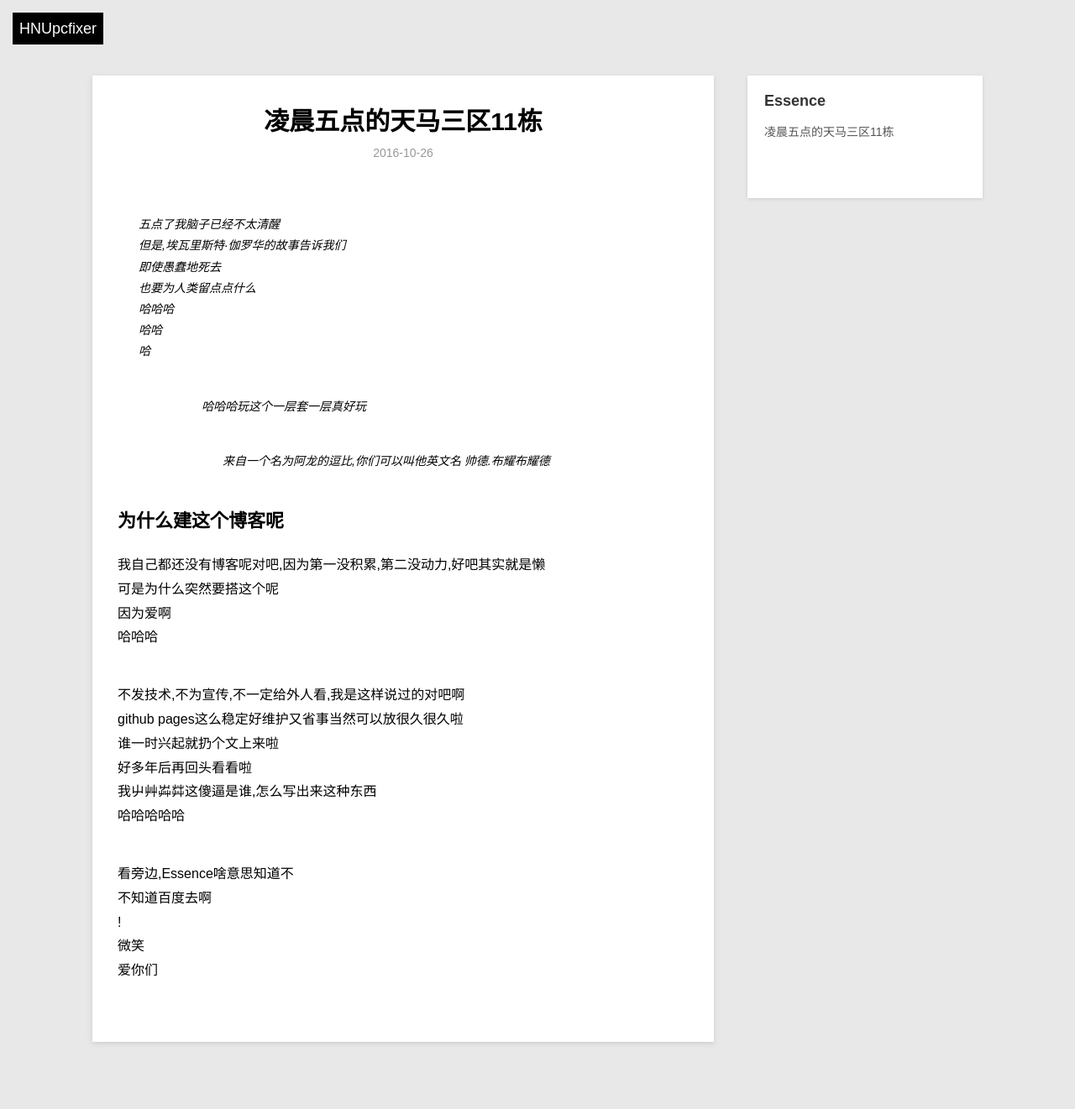
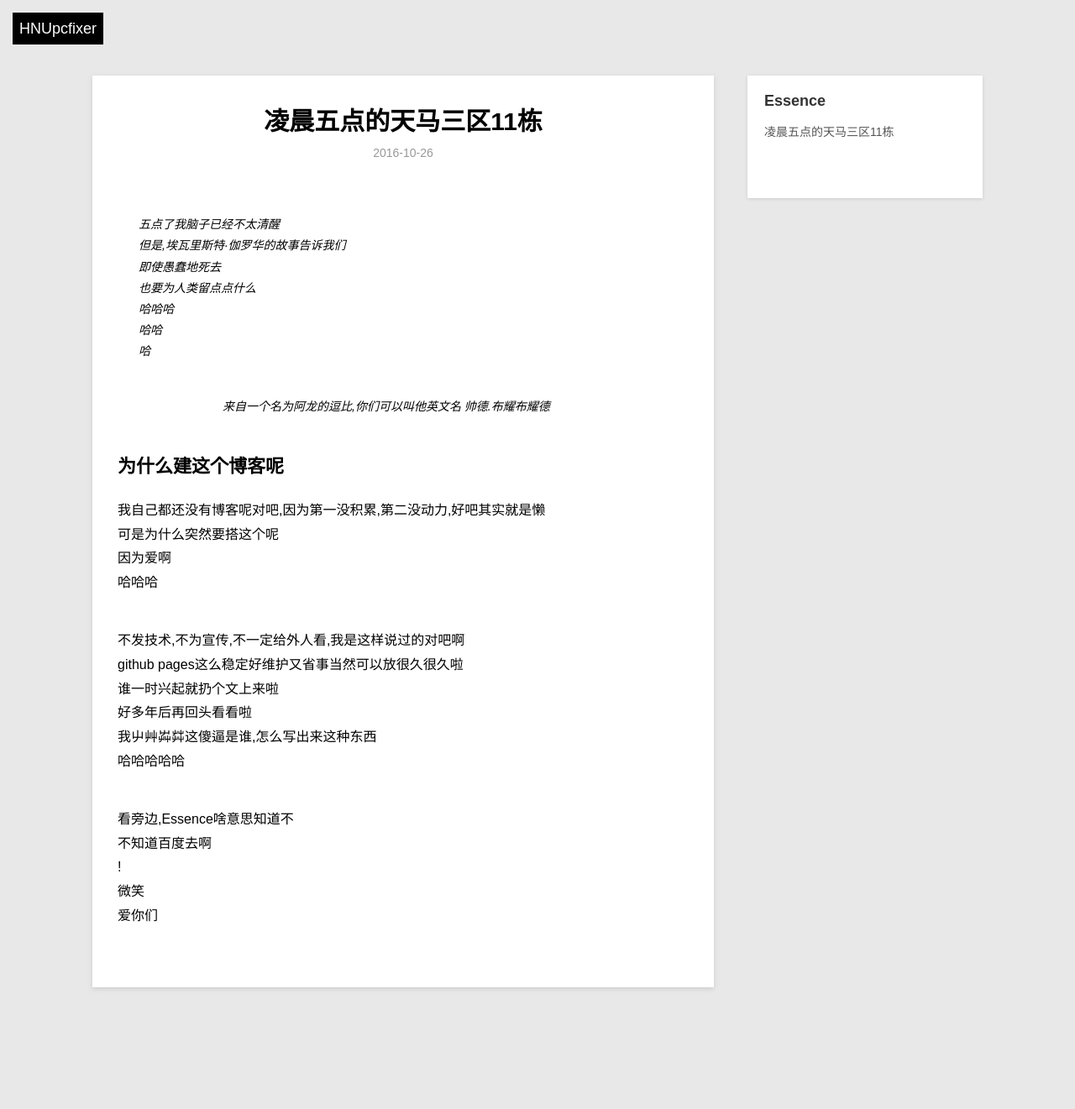
Before and after one commit to hnupcfixer/hnupcfixer.github.io, a Jekyll site: the page built from _posts/blog/2016-10-26-first-post.md, in a window 1280 px wide. Shown: the whole page at 84% size. Built offline with Jekyll 4.4.1, drawn with Linux system fonts in a browser that asks for light colours; after the commit the page ends 1256 px from its top, so only the background shows below that.

Commit message:
Update 2016-10-26-first-post.md

```diff
--- a/_posts/blog/2016-10-26-first-post.md
+++ b/_posts/blog/2016-10-26-first-post.md
@@ -12,7 +12,6 @@ description: 哈哈哈是的第一篇就是这个
 >哈哈哈
 >哈哈
 >哈
->>>>哈哈哈玩这个一层套一层真好玩
 >>>>>来自一个名为阿龙的逗比,你们可以叫他英文名 帅德.布耀布耀德
 
 为什么建这个博客呢
```
